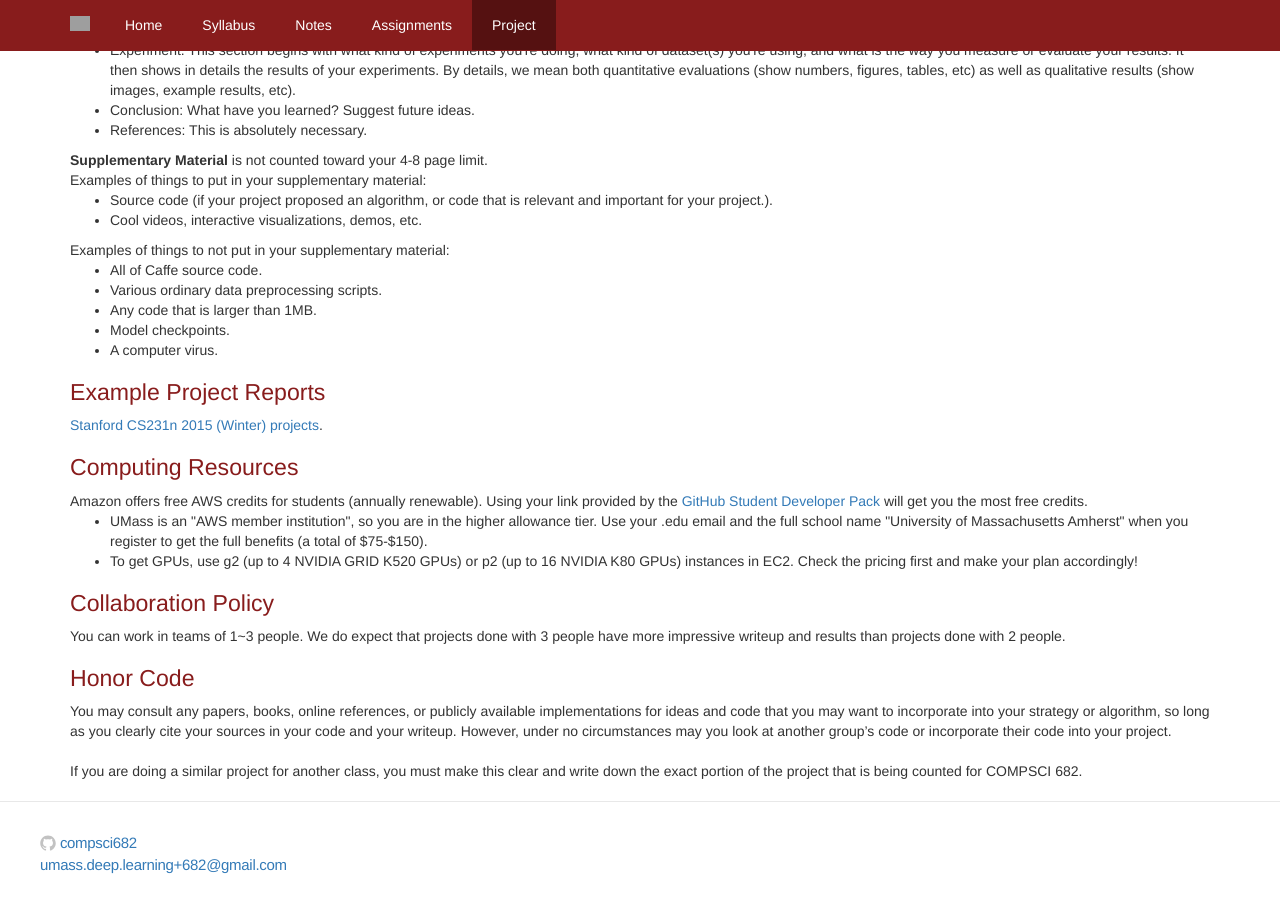
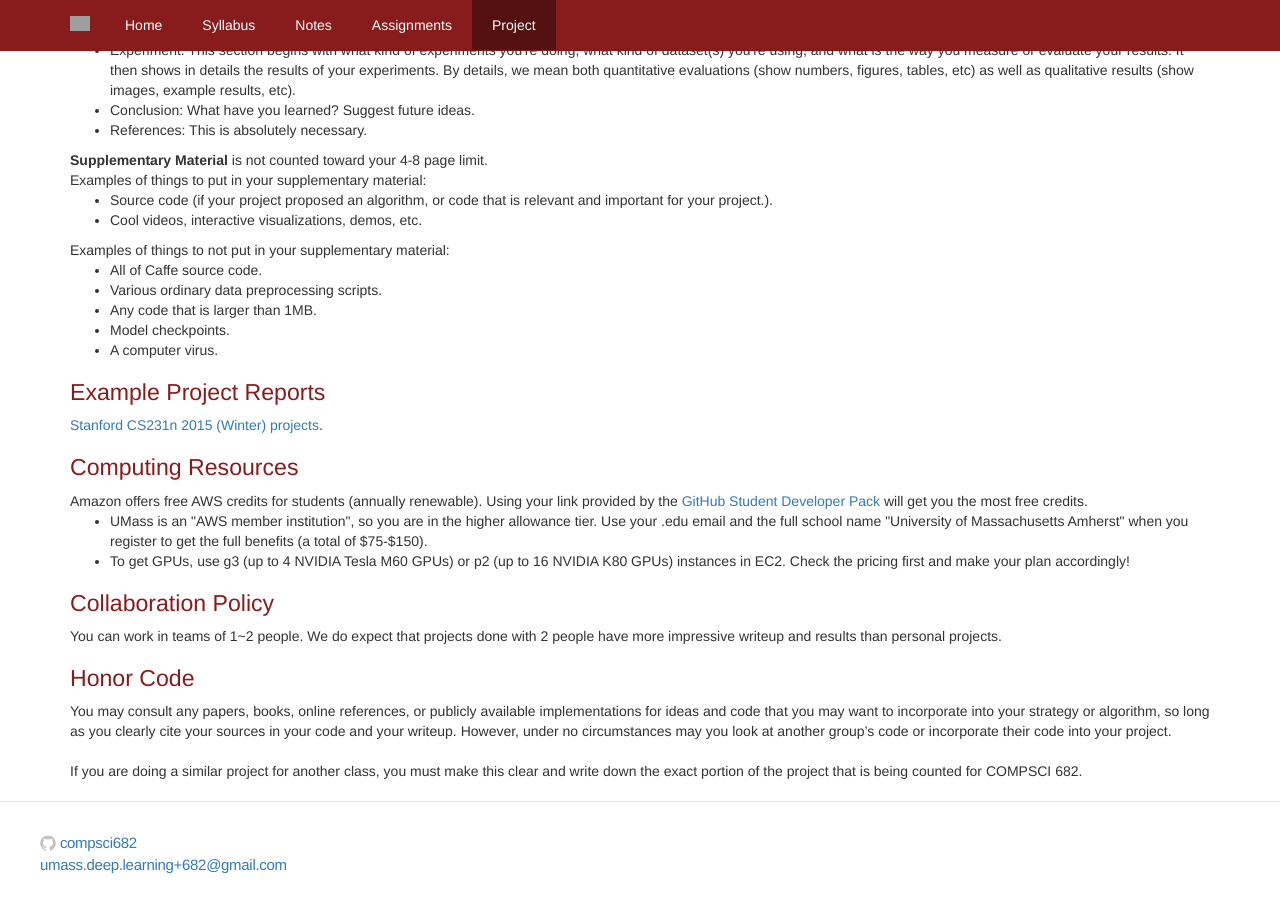
Before and after one commit to compsci682/compsci682.github.io, a Jekyll site: the page projects/index.html, which Jekyll copies as it is, in a window 1280 px wide and 900 px high, scrolled down 2858 px. Built offline with Jekyll 4.4.1, drawn with Linux system fonts in a browser that asks for light colours; some of the changed text lies outside the part shown; grey boxes are pictures that could not be loaded.

Commit message:
tentative change of syllabus

```diff
--- a/projects/index.html
+++ b/projects/index.html
@@ -204,7 +204,7 @@
   <p>
   </p><ul>
     <li>
-    Who are the (1~3) group members? What will each person do? (This need to be a separate detailed paragraph)
+    Who are the (1~2) group members? What will each person do? (This need to be a separate detailed paragraph)
     </li>
     <li>
     What is the problem that you will be investigating? Why is it interesting?
@@ -294,11 +294,11 @@ another class' project (with the consent of the other class' instructor), make t
   Amazon offers free AWS credits for students (annually renewable). Using your link provided by the <a href="https://education.github.com/pack">GitHub Student Developer Pack</a> will get you the most free credits.
   <ul>
     <li>UMass is an "AWS member institution", so you are in the higher allowance tier. Use your .edu email and the full school name "University of Massachusetts Amherst" when you register to get the full benefits (a total of $75-$150). </li>
-    <li>To get GPUs, use g2 (up to 4 NVIDIA GRID K520 GPUs) or p2 (up to 16 NVIDIA K80 GPUs) instances in EC2. Check the pricing first and make your plan accordingly!</li>
+    <li>To get GPUs, use g3 (up to 4 NVIDIA Tesla M60 GPUs) or p2 (up to 16 NVIDIA K80 GPUs) instances in EC2. Check the pricing first and make your plan accordingly!</li>
   </ul>
 
   <h2>Collaboration Policy</h2>
-  You can work in teams of 1~3 people. We do expect that projects done with 3 people have more impressive writeup and results than projects done with 2 people.
+  You can work in teams of 1~2 people. We do expect that projects done with 2 people have more impressive writeup and results than personal projects.
 
   <h2>Honor Code</h2>
   You may consult any papers, books, online references, or publicly available implementations for ideas and code that you may want to incorporate into your strategy or algorithm, so long as you clearly cite your sources in your code and your writeup. However, under no circumstances may you look at another group’s code or incorporate their code into your project.
```
Also changed, not shown: syllabus.html (+4 -4 lines).
